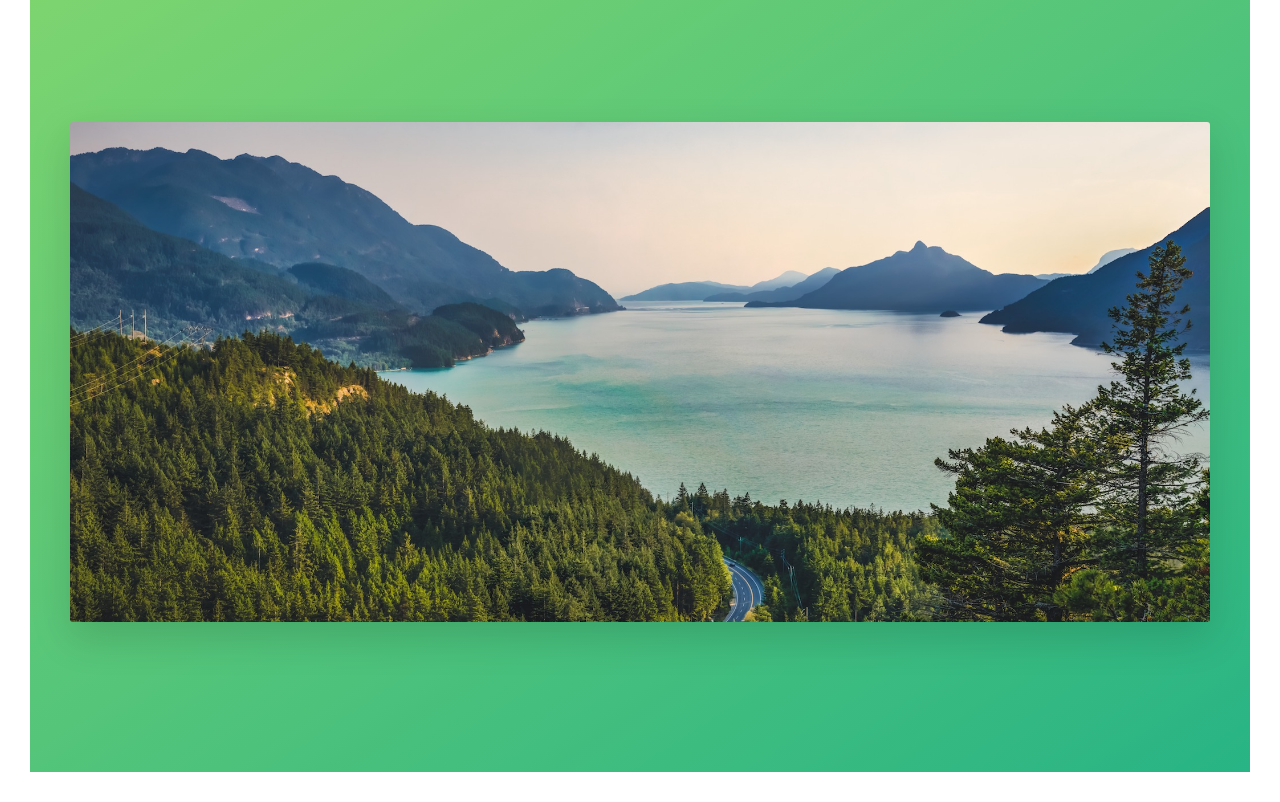
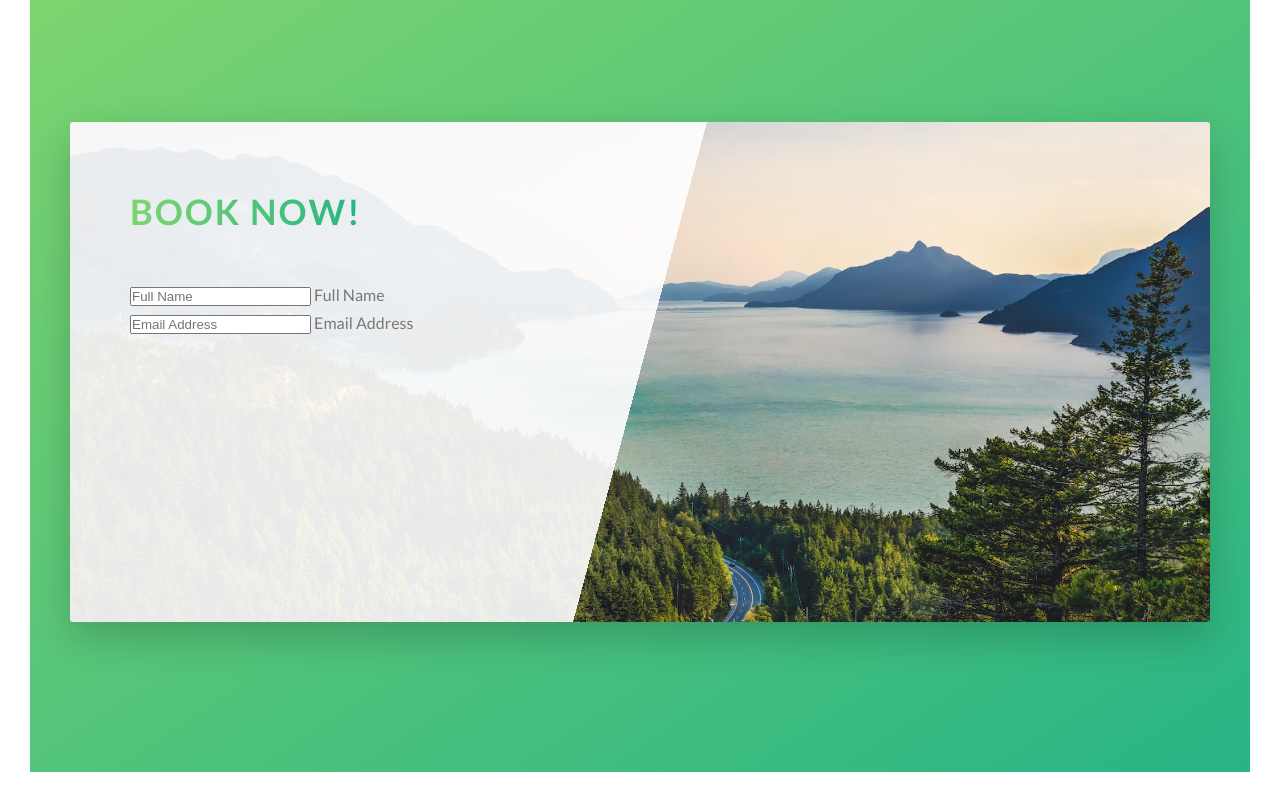
Before and after one commit to rs214/NatoursAdvancedCSSandSASS, a website: page starter/index.html in a window 1280 px wide. Shown: the part 4580-5382 px from the top of the page. Drawn offline with Linux system fonts and the light colour scheme.

Commit message:
complete email and name fields for form

```diff
--- /dev/null
+++ b/sass/components/_form.scss
@@ -0,0 +1,13 @@
+.form {
+  &__group {
+
+  }
+
+  &__input {
+
+  }
+
+  & __label {
+
+  }
+}
--- a/sass/main.scss
+++ b/sass/main.scss
@@ -10,6 +10,7 @@
 @import "pages/home";
 
 @import "components/button";
+@import "components/form";
 @import "components/bg-video";
 @import "components/composition";
 @import "components/feature-box";
--- a/sass/pages/_home.scss
+++ b/sass/pages/_home.scss
@@ -37,9 +37,14 @@
 }
 
 .book {
-  background-image: url(../../starter/img/nat-10.jpg);
+  background-image: linear-gradient(105deg, rgba($color-white, .9) 0%, rgba($color-white, .9) 50%, transparent 50%), url(../../starter/img/nat-10.jpg);
   background-size: 100%;
   border-radius: 3px;
-  box-shadow: 0 1.5rem 4rem rgba($color-black, .15);
+  box-shadow: 0 1.5rem 4rem rgba($color-black, .2);
+
+  &__form {
+    width: 50%;
+    padding: 6rem;
+  }
   height: 50rem;
 }
--- a/starter/index.html
+++ b/starter/index.html
@@ -262,7 +262,23 @@
             <section class="section-book">
                 <div class="row">
                     <div class="book">
-
+                        <div class="book__form">
+                            <form action="#" class="form">
+                                <div class="u-margin-bottom-medium">
+                                    <h2 class="heading-secondary">
+                                        Book Now!
+                                    </h2>
+                                </div>
+                                <div class="form__group">
+                                    <input type="text" class="form__input" placeholder="Full Name" id="name" required>
+                                    <label for="name" class="form__label">Full Name</label>
+                                </div>
+                                <div class="form__group">
+                                    <input type="email" class="form__input" placeholder="Email Address" id="email" required>
+                                    <label for="email" class="form__label">Email Address</label>
+                                </div>
+                            </form>
+                        </div>
                     </div>
                 </div>
             </section>
```
Also changed, not shown: starter/css/style.css.
